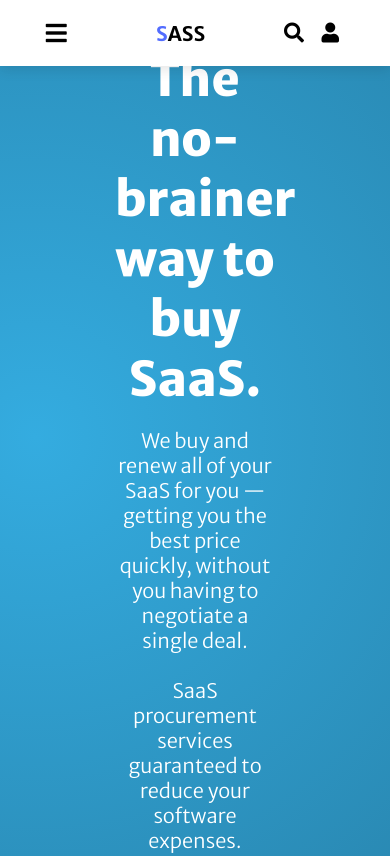
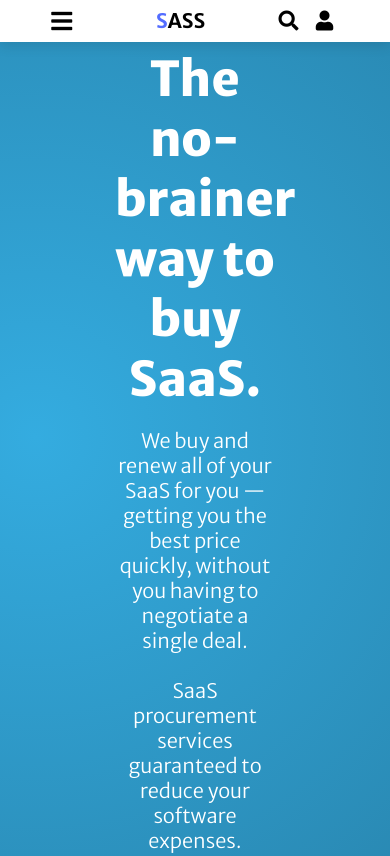
Before and after one commit to Manav-Kadam/sass, a plain HTML site: page index.html in a window 390 px wide. Shown: the top 856 px of the page. Drawn offline with nearby package versions, Linux system fonts and the light colour scheme.

Commit message:
Update style.css

```diff
--- a/style.css
+++ b/style.css
@@ -532,4 +532,8 @@ font-weight: 300;
     width:100%;
   }
 
+header{
+  padding: 1% 0.5rem;
+  justify-content: space-around;
 }
+}
```
